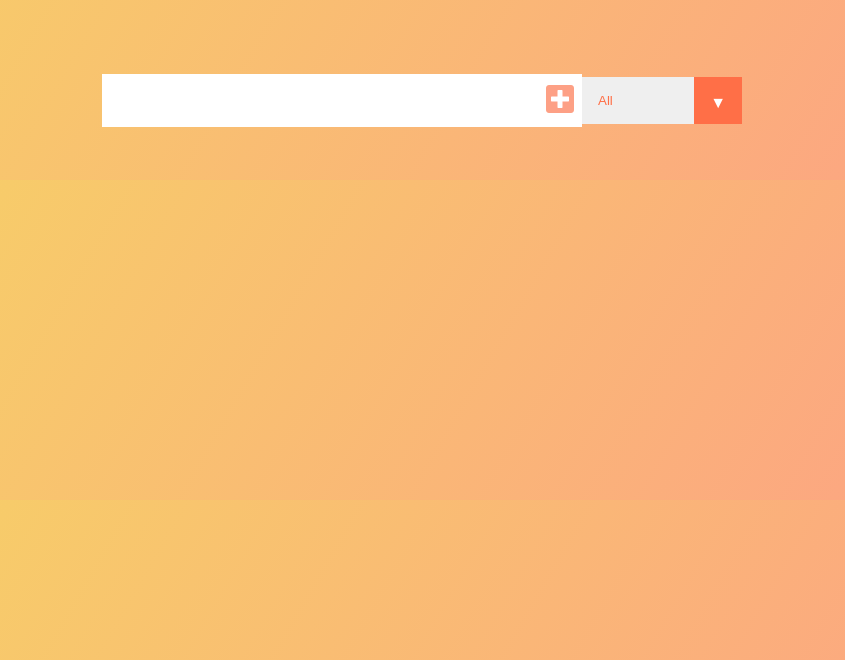
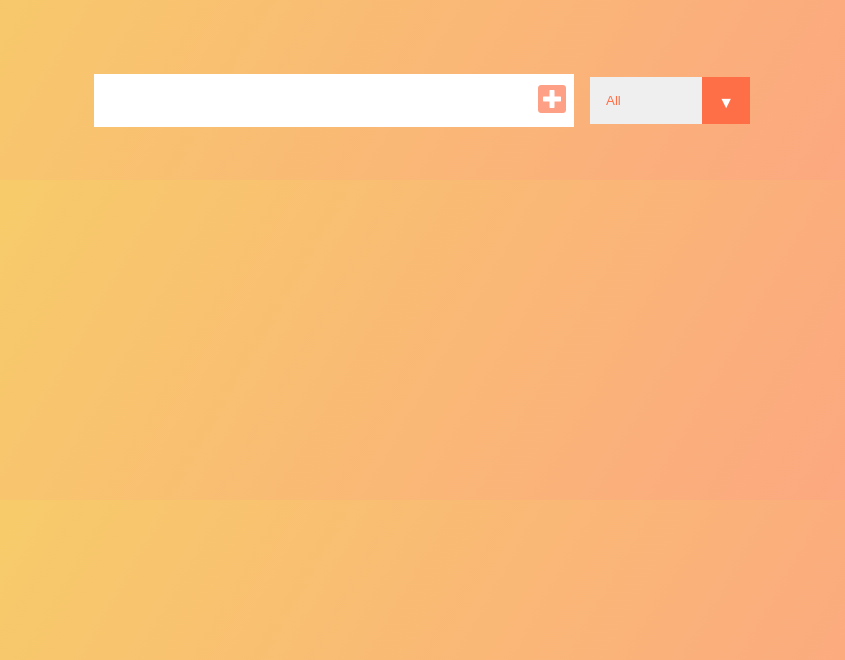
Before and after one commit to darthnithin/jsproj, a plain HTML site: page index.html in a window 1280 px wide. Shown: the part 140-800 px from the top of the page, without its empty margins (218-1063 px from the left). Drawn offline with Linux system fonts and the light colour scheme.

Commit message:
📱Even more mobile fixes!

```diff
--- a/index.html
+++ b/index.html
@@ -21,6 +21,7 @@
         <button class="todo-button" type="submit" aria-label="add to-do item">
             <i class="fas fa-plus-square"></i>
         </button>
+        <span class="border"></span>
         <div class="select">
             <select name="todos" class="filter-todo">
                 <option value="all">All</option>
--- a/style.css
+++ b/style.css
@@ -20,18 +20,22 @@ form{
     display: flex;
     justify-content: center;
 }
-@media (max-width: 640px) {
+@media (max-width: 627px) {
     form{
         display: flex;
         flex-direction: row;
         flex-wrap: wrap;
     }
 
+
 }
-@media (min-width: 640px) {
+@media (min-width: 627px) {
     form{
         display: flex;
         flex-direction: row;
+    }
+    .border {
+        padding: 1vh;
     }
 }
 header{
@@ -56,6 +60,7 @@ form button {
     cursor: pointer;
     transition: all 0.3s ease;
 }
+
 form button:hover{
     background: #fda085;
     color: white;
```
